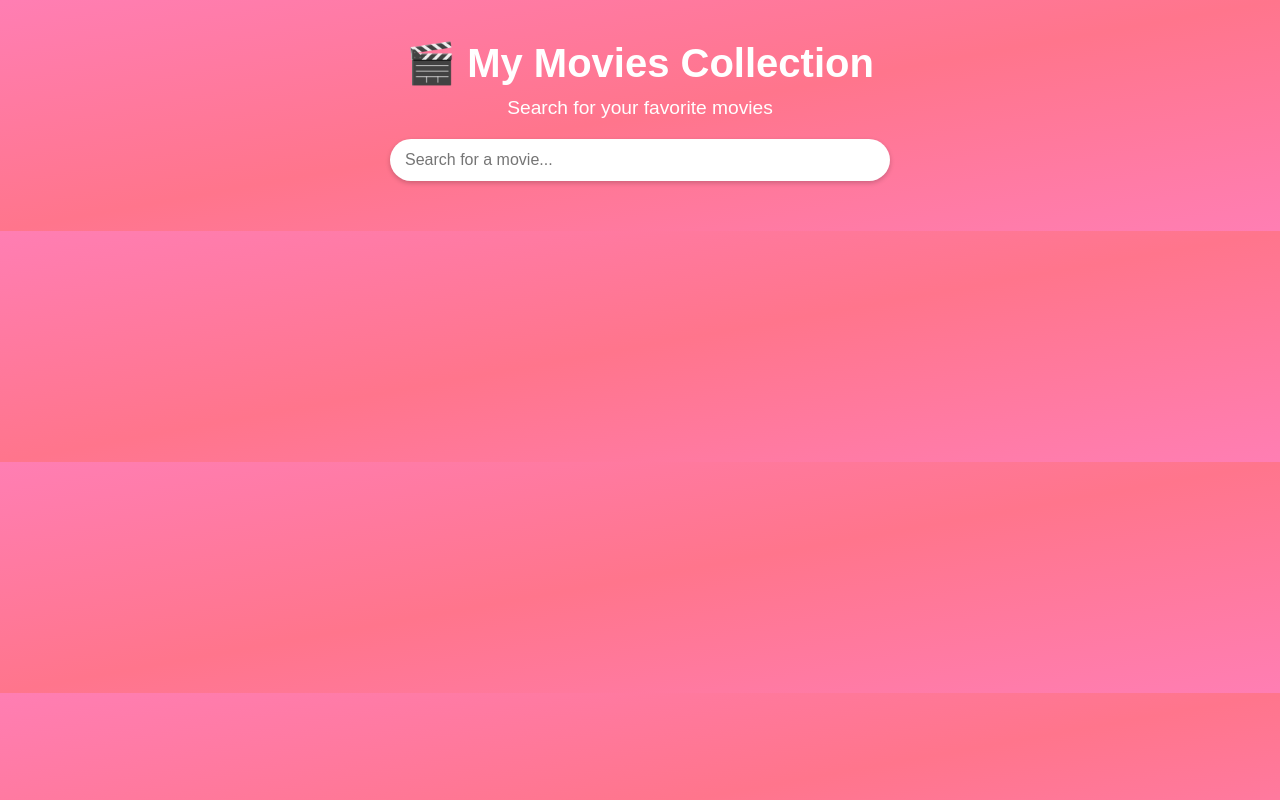
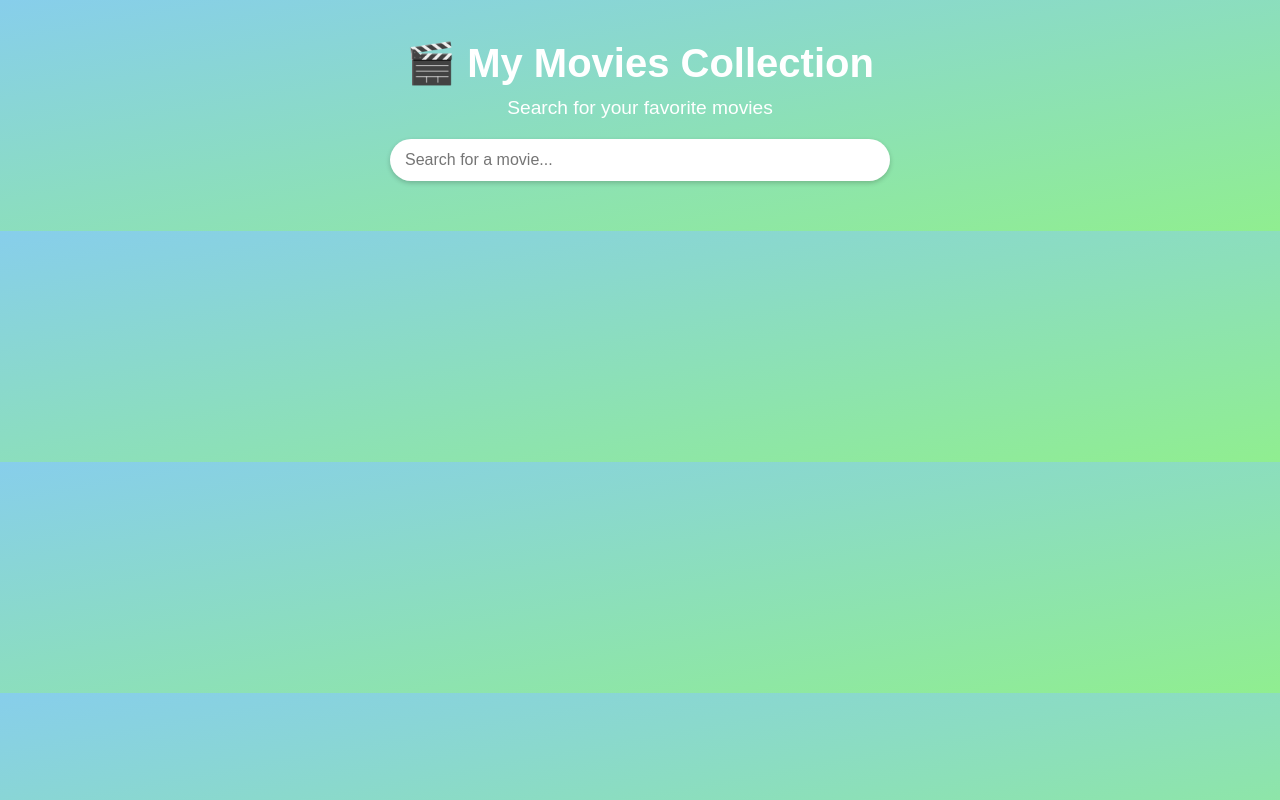
Before and after one commit to Nikhildvloper/Movies, a plain HTML site: page index.html in a window 1280 px wide. Drawn offline with Linux system fonts and the light colour scheme.

Commit message:
Update styles.css

```diff
--- a/styles.css
+++ b/styles.css
@@ -4,10 +4,9 @@
   padding: 0;
   box-sizing: border-box;
 }
-
 body {
   font-family: 'Arial', sans-serif;
-  background: linear-gradient(to bottom right, #ff7eb3, #ff758c, #ff7eb3);
+  background: linear-gradient(to bottom right, #87CEEB, #90EE90); /* Sky Blue to Light Green */
   color: #333;
   text-align: center;
   margin: 0;
```
